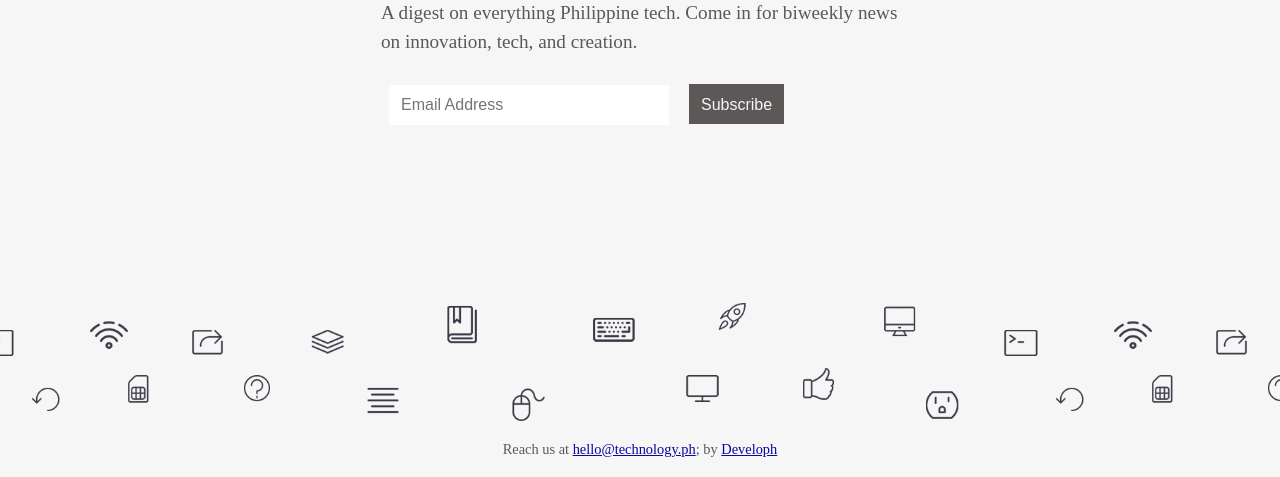
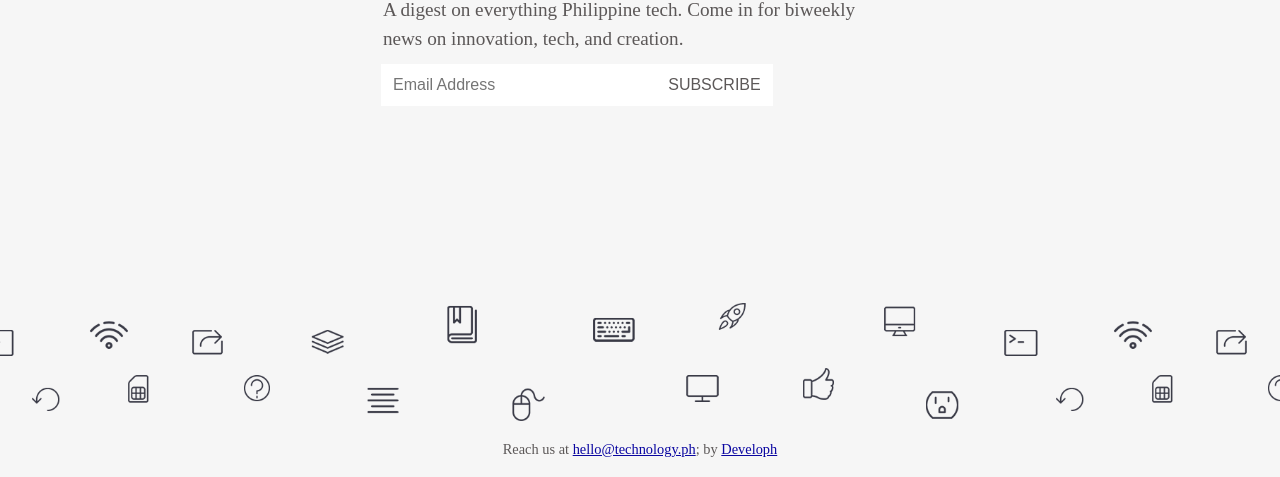
Before and after one commit to wedeveloph/technologyph, a website built with webpack: page public/index.html in a window 1280 px wide. Shown: the part 379-856 px from the top of the page. Built offline with nearby package versions, Linux system fonts and the light colour scheme; a web font is replaced by a local one.

Commit message:
Fix subscribe form

```diff
--- a/public/index.html
+++ b/public/index.html
@@ -52,10 +52,11 @@
             <form action="https://technology.us4.list-manage.com/subscribe/post?u=73b33cfd7051c25b1929aa257&amp;id=e62157c368" method="post" id="mc-embedded-subscribe-form" name="mc-embedded-subscribe-form" class="validate" target="_blank" novalidate>
                 <div id="mc_embed_signup_scroll">
 
+                <div class="form-line">
                 <input type="email" value="" name="EMAIL" class="email" id="mce-EMAIL" placeholder="Email Address" required>
                 <!-- real people should not fill this in and expect good things - do not remove this or risk form bot signups-->
-                <div style="position: absolute; left: -5000px;" aria-hidden="true"><input type="text" name="b_73b33cfd7051c25b1929aa257_e62157c368" tabindex="-1" value=""></div>
-                <input type="submit" value="Subscribe" name="subscribe" id="mc-embedded-subscribe" class="button">
+                <div style="position: absolute; left: -5000px;" aria-hidden="true"><input type="text" name="b_73b33cfd7051c25b1929aa257_e62157c368" tabindex="-1" value=""></div><input type="submit" value="Subscribe" name="subscribe" id="mc-embedded-subscribe" class="button">
+                </div>
                 </div>
             </form>
 
--- a/src/styles/main.scss
+++ b/src/styles/main.scss
@@ -138,24 +138,26 @@ img{
 
     h1{
         font-size:2.5em;
-        line-height:2em;
+        line-height:1.5em;
         color:#222026;
     }
 
     p{
-        margin:.5em 0 1em 0;
+        margin-left:.1em;
+        margin-bottom:.5em;
         font-size:1.2em;
         color:#5c5858;
         line-height:1.5em;
     }
 
+    .form-line{
+        display:flex;}
+
     input[type=email]{
         display:inline-block;
-        height:40px;
         max-width:100%;
         min-width:280px;
         border:0;
-        margin:.5em;
         padding:.75em;
         font-size:1em;
         font-family: "aktiv-grotesk-extended", sans-serif !important;
@@ -163,19 +165,21 @@ img{
 
     input[type=submit]{
         display:inline-block;
-        margin:.5em;
-        height:40px;
         border: 0;
+        float:right;
+        margin-left:-.3em;
         padding:.75em;
         font-size:1em;
+        text-transform: uppercase;
         font-family: "aktiv-grotesk-extended", sans-serif !important;
-        background:#5c5858;
-        color: $bg-color;
+        background:#fff;
+        color: #5c5858;
 
     }
 
     input[type=submit]:hover{
-        background:blue;
+        background: #5c5858;
+        color: #fff;
     }
 
 }
```
Also changed, not shown: public/assets/styles/main.css, 3 other files.
